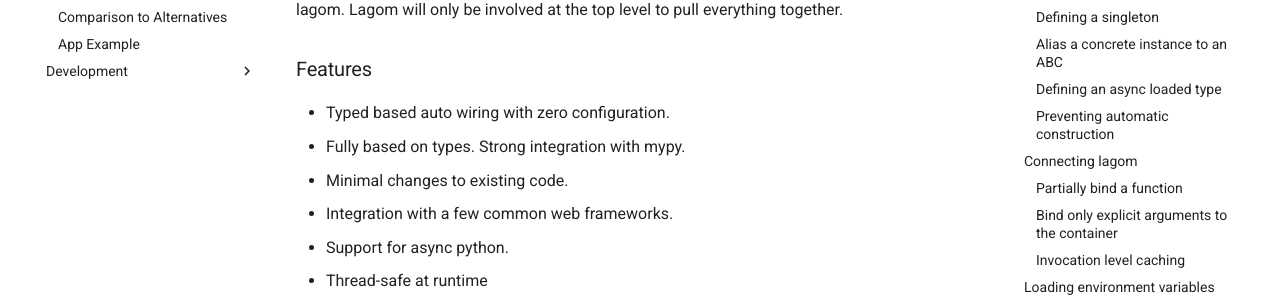
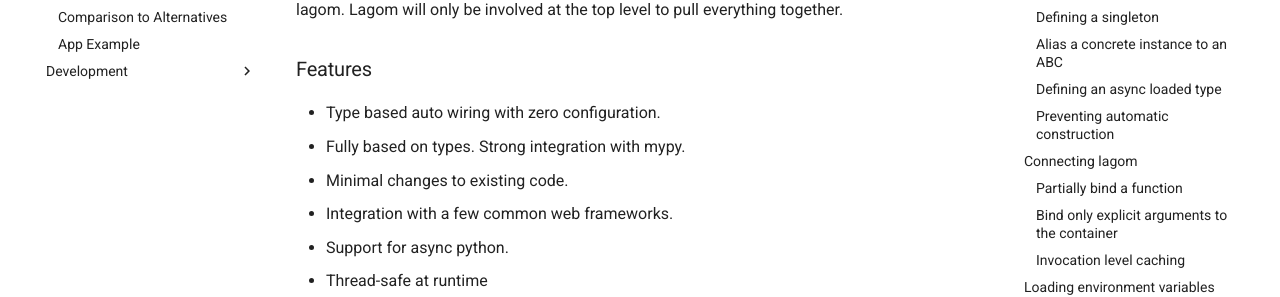
Before and after one commit to meadsteve/lagom, an MkDocs documentation site: the page built from docs/index.md, in a window 1280 px wide and 900 px high. Shown: the part 346-643 px from the top of the window. Built offline with MkDocs 1.6.1 and Material for MkDocs 9.7.7, drawn with Linux system fonts in a browser that asks for light colours; comment, search, counter and statistics services are not loaded.

Commit message:
Update index.md

```diff
--- a/docs/index.md
+++ b/docs/index.md
@@ -7,7 +7,7 @@ all of your code doesn't know about or rely on lagom. Lagom will
 only be involved at the top level to pull everything together.
 
 ### Features
- * Typed based auto wiring with zero configuration.
+ * Type based auto wiring with zero configuration.
  * Fully based on types. Strong integration with mypy.
  * Minimal changes to existing code.
  * Integration with a few common web frameworks.
```
